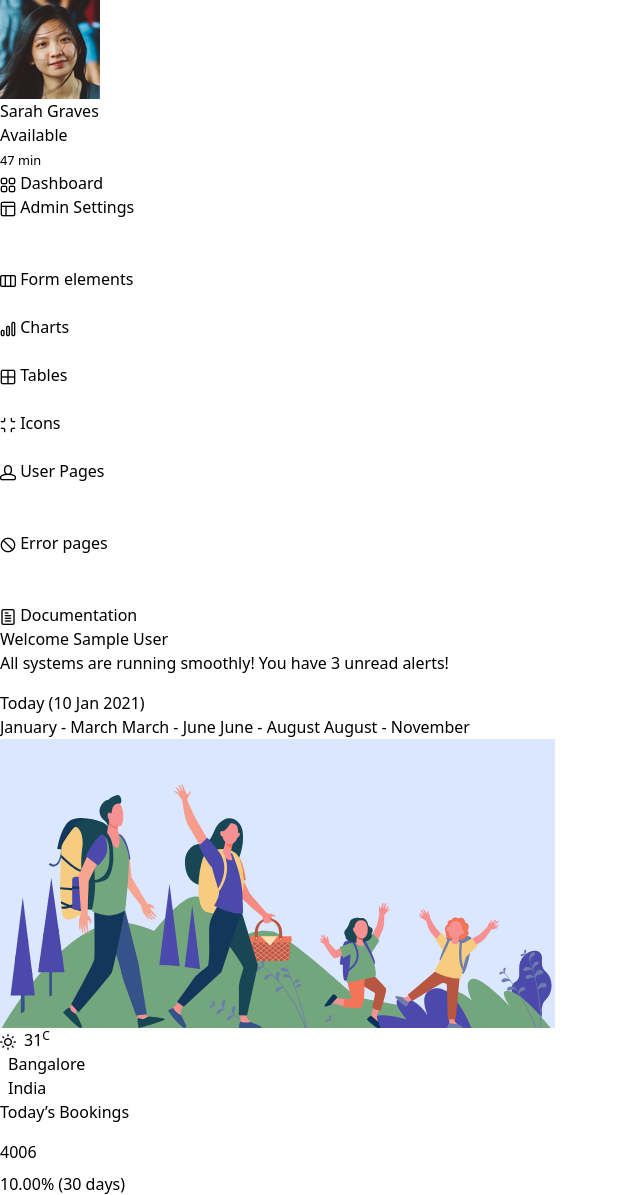
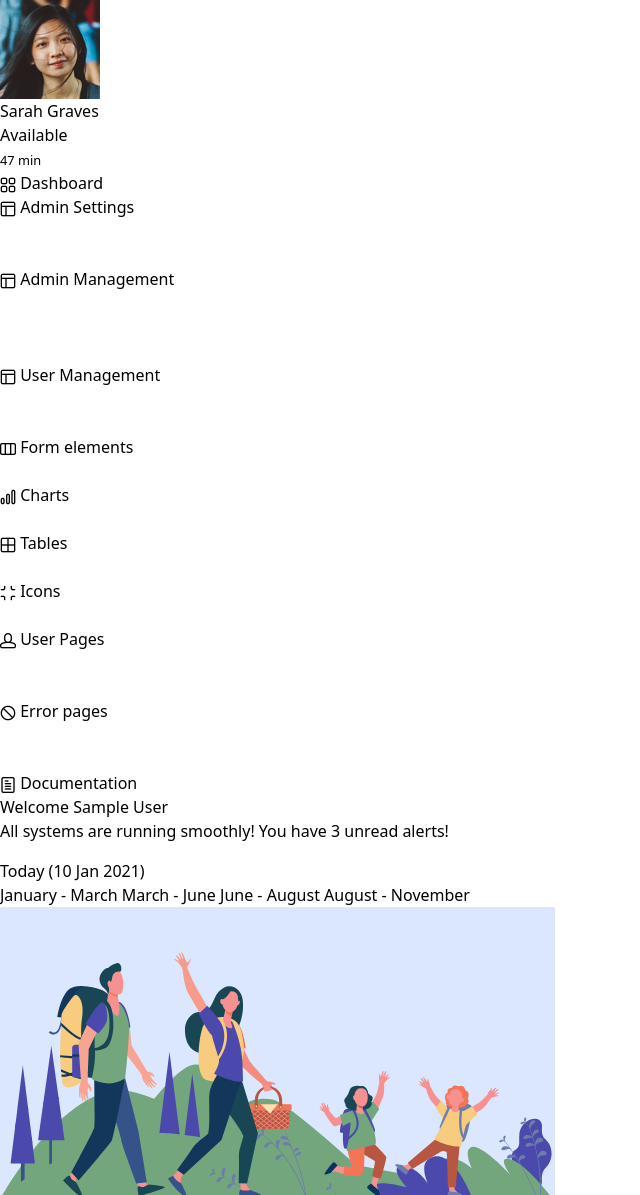
Before and after one commit to skeleton1231/laravel-ecommerce, a Laravel app: page /admin/dashboard in a window 1280 px wide. Shown: the part 2400-3595 px from the top of the page, without its empty margins (0-640 px from the left). Run offline with Laravel 9, Linux system fonts and the light colour scheme; the visitor is signed in with stand-in values (Sample User, id 1); style sheets or scripts are compiled from the project's sources.

Commit message:
feat:add admin|user management sidebar page

```diff
--- a/resources/views/admin/layout/sidebar.blade.php
+++ b/resources/views/admin/layout/sidebar.blade.php
@@ -33,6 +33,34 @@
             <li class="nav-item"> <a class="nav-link" href="{{url('/admin/update-admin-password')}}">Admin Password</a></li>
             <li class="nav-item"> <a class="nav-link" href="{{url('/admin/update-admin-details')}}">Admin Details</a></li>
           </ul>
+        </div>
+    </li>
+    <li class="nav-item">
+        <a class="nav-link" data-toggle="collapse" href="#ui-basic" aria-expanded="false" aria-controls="ui-basic">
+          <i class="icon-layout menu-icon"></i>
+          <span class="menu-title">Admin Management</span>
+          <i class="menu-arrow"></i>
+        </a>
+        <div class="collapse" id="ui-basic">
+          <ul class="nav flex-column sub-menu">
+            <li class="nav-item"> <a class="nav-link" href="{{url('/admin/admins/admin')}}">Admins</a></li>
+            <li class="nav-item"> <a class="nav-link" href="{{url('/admin/admins/subadmins')}}">Subadmins</a></li>
+            <li class="nav-item"> <a class="nav-link" href="{{url('/admin/admins/vendors')}}">Vendors</a></li>
+
+        </ul>
+        </div>
+      </li>
+      <li class="nav-item">
+        <a class="nav-link" data-toggle="collapse" href="#ui-basic" aria-expanded="false" aria-controls="ui-basic">
+          <i class="icon-layout menu-icon"></i>
+          <span class="menu-title">User Management</span>
+          <i class="menu-arrow"></i>
+        </a>
+        <div class="collapse" id="ui-basic">
+          <ul class="nav flex-column sub-menu">
+            <li class="nav-item"> <a class="nav-link" href="{{url('/admin/users')}}">Users</a></li>
+            <li class="nav-item"> <a class="nav-link" href="{{url('/admin/subscriber')}}">Subscriber</a></li>
+        </ul>
         </div>
       </li>
       @endif
```
